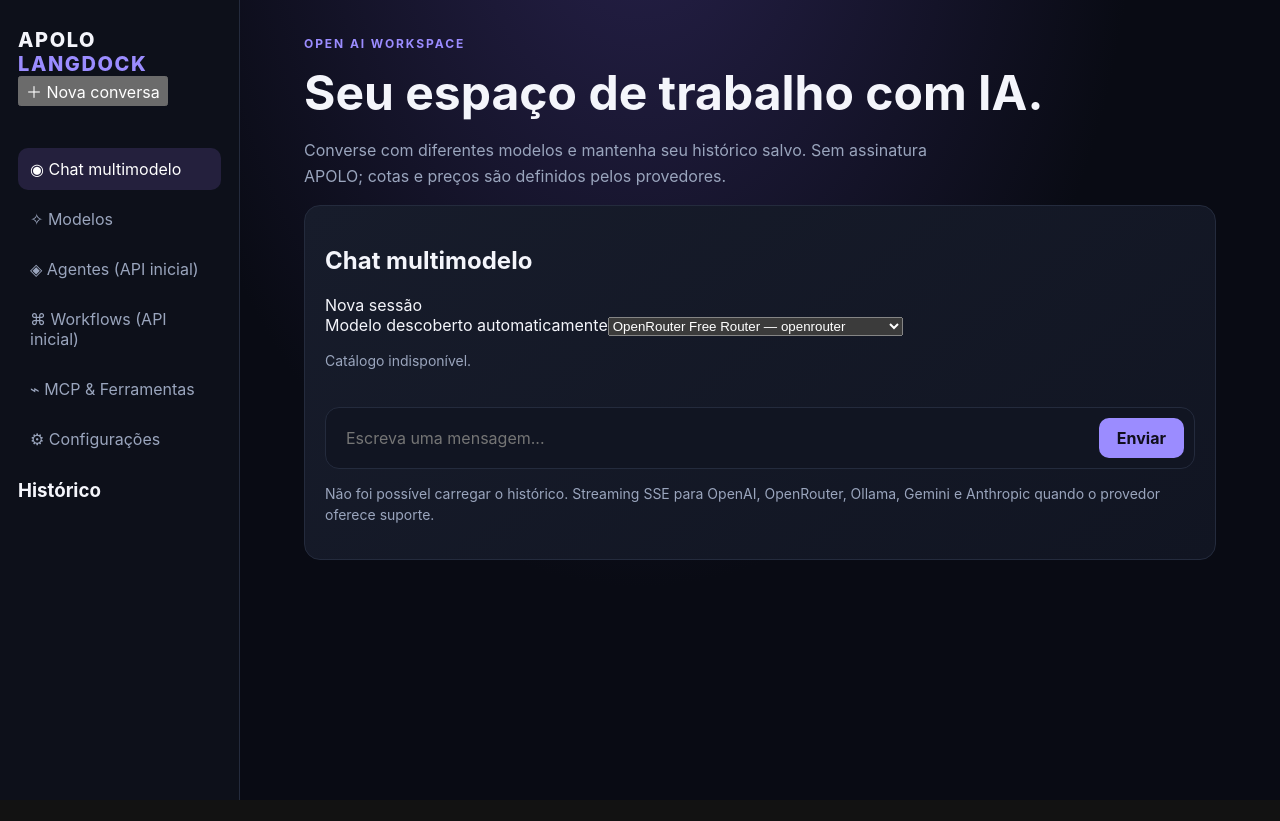
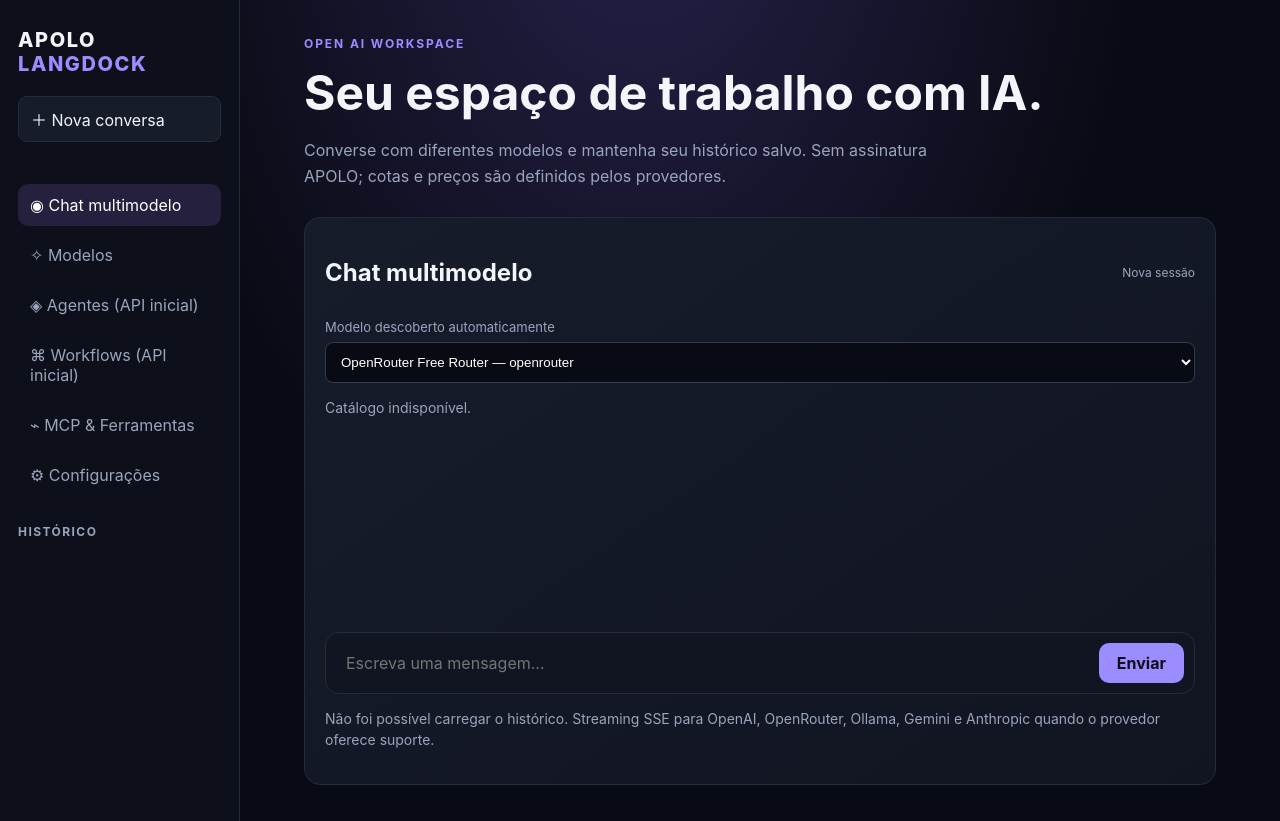
Before and after one commit to renatapetan61-ops/Apolo-LangDock, a Next.js app in the folder apps/web/: page / in a window 1280 px wide. Before the commit the page ends 800 px from the top, so only its background shows below. Built offline with nearby package versions, Linux system fonts and the light colour scheme; no server answers.

Commit message:
style(web): add history navigation and streaming chat layout

```diff
--- a/apps/web/app/globals.css
+++ b/apps/web/app/globals.css
@@ -23,3 +23,21 @@ h1 { font-size: clamp(30px, 5vw, 48px); margin: 12px 0; }
 .composer button { border: 0; border-radius: 10px; color: #100e1b; background: var(--accent); padding: 10px 18px; font-weight: 700; }
 .note { margin-top: 14px; color: var(--muted); font-size: 12px; line-height: 1.5; }
 @media (max-width: 700px) { .shell { grid-template-columns: 1fr; } .sidebar { border-right: 0; border-bottom: 1px solid var(--line); padding: 16px; } .nav { display: flex; overflow: auto; margin-top: 16px; } .nav div { white-space: nowrap; } main { padding: 28px 18px; } }
+
+.new-chat,.history button{width:100%;border:1px solid var(--line);border-radius:9px;padding:10px 12px;background:#171c2b;color:#f4f5fb;text-align:left;cursor:pointer;margin-top:20px}
+.history-title{font-size:12px;color:var(--muted);text-transform:uppercase;letter-spacing:.12em;margin:28px 0 8px}
+.history{display:grid;gap:5px;max-height:35vh;overflow:auto}
+.history button{margin:0;background:transparent;color:var(--muted);overflow:hidden;text-overflow:ellipsis;white-space:nowrap}
+.history button.selected,.history button:hover{background:#24203d;color:white}
+.chat-card{margin-top:28px}
+.chat-heading{display:flex;align-items:center;justify-content:space-between;gap:12px}
+.chat-heading span{font-size:12px;color:var(--muted)}
+.chat-card label{display:block;color:var(--muted);font-size:13px;margin:12px 0 7px}
+.chat-card select{display:block;width:100%;padding:11px;background:#090b14;color:white;border:1px solid #343b50;border-radius:8px}
+.messages{display:grid;gap:12px;margin-top:18px;min-height:160px;max-height:52vh;overflow:auto}
+.message{border:1px solid var(--line);border-radius:12px;padding:14px;white-space:pre-wrap;overflow-wrap:anywhere}
+.message.user{background:#24203d}
+.message.assistant{background:#0b0e17}
+.message strong{font-size:12px;color:#b7aaff}
+.message p{margin:7px 0 0;line-height:1.55}
+@media(max-width:700px){.history{max-height:150px}.new-chat{margin-top:12px}}
```
